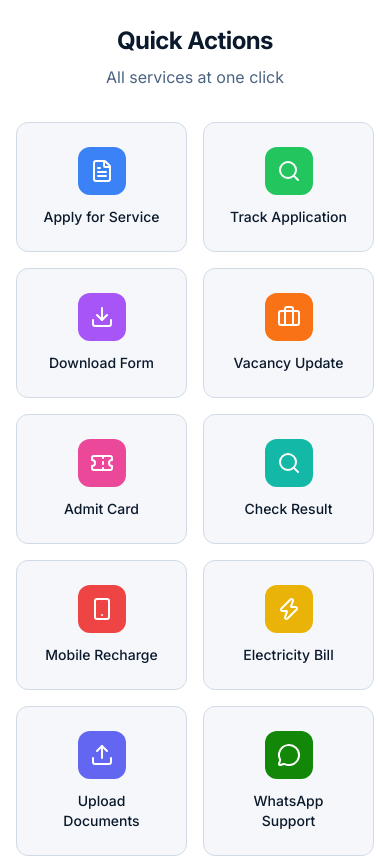
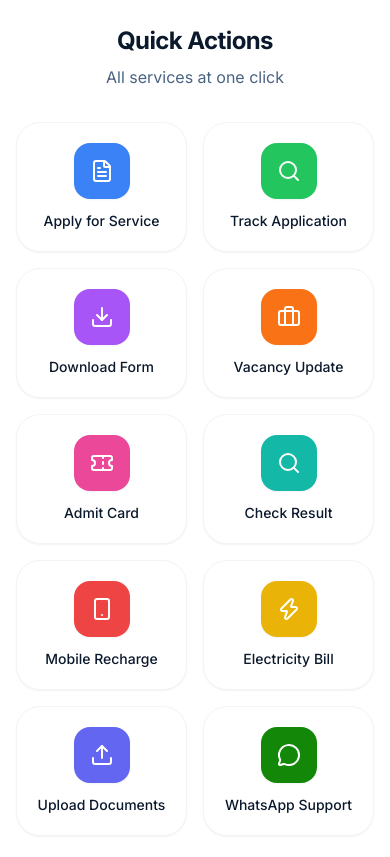
Before and after one commit to Deva9294/pradhandigitalservices, a Next.js app in the folder frontend/: page / in a window 390 px wide. Shown: the part 1180-2037 px from the top of the page. Built offline with nearby package versions, Linux system fonts and the light colour scheme; no server answers.

Commit message:
Polish quick action cards and mobile touch targets

```diff
--- a/frontend/src/components/home/QuickActions.tsx
+++ b/frontend/src/components/home/QuickActions.tsx
@@ -115,9 +115,9 @@ export default function QuickActions() {
                 href={action.href}
                 target={isExternal ? "_blank" : undefined}
                 rel={isExternal ? "noopener noreferrer" : undefined}
-                className="group flex flex-col items-center p-6 bg-navy-50 dark:bg-navy-800 rounded-xl border border-navy-200 dark:border-navy-700 hover:border-saffron-500 dark:hover:border-saffron-400 hover:shadow-lg transition-all duration-200"
+                className="group flex flex-col items-center p-5 sm:p-6 bg-white dark:bg-navy-800 rounded-3xl border border-slate-100 dark:border-navy-700 shadow-sm hover:border-orange-300 hover:shadow-xl transition-all duration-200"
               >
-                <div className={`w-12 h-12 ${action.color} rounded-xl flex items-center justify-center text-white mb-3 group-hover:scale-110 transition-transform`}>
+                <div className={`w-14 h-14 ${action.color} rounded-2xl shadow-sm flex items-center justify-center text-white mb-3 group-hover:scale-110 transition-transform`}>
                   <Icon className="w-6 h-6" />
                 </div>
                 <span className="text-sm font-medium text-navy-900 dark:text-white text-center group-hover:text-saffron-600 dark:group-hover:text-saffron-400 transition-colors">
```
